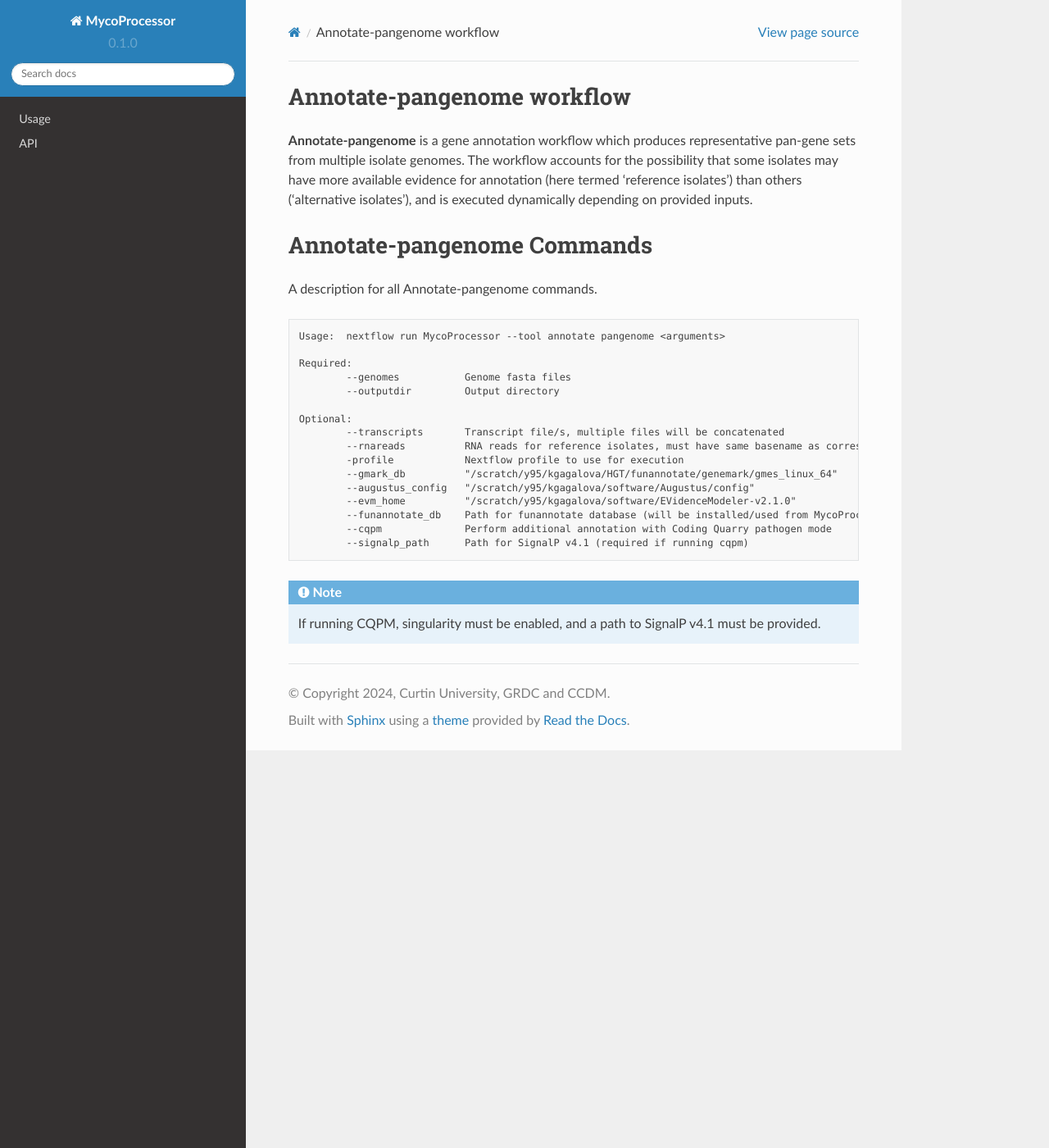
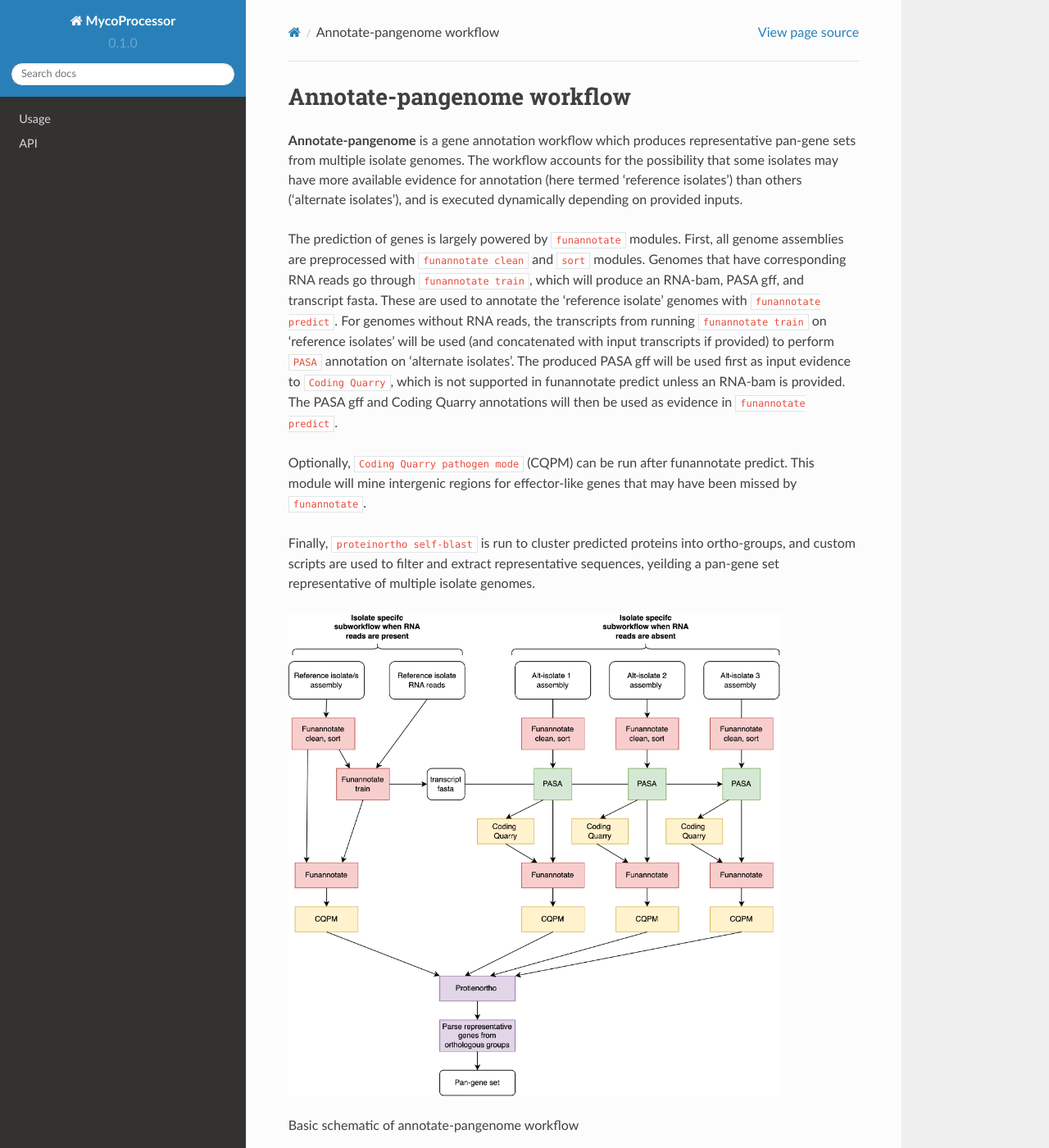
Before and after one commit to KristinaGagalova/MycoProcessor, a Sphinx documentation site: the page built from docs/source/annotate-pangenome.rst, in a window 1280 px wide and 1400 px high. Shown: the whole window at 82% size. Built offline with Sphinx 7.4.7 and the Read the Docs theme 2.0.0, drawn with Linux system fonts in a browser that asks for light colours; some of the changed text lies outside the part shown.

Commit message:
changes to annotate-pangenome

```diff
--- a/docs/source/annotate-pangenome.rst
+++ b/docs/source/annotate-pangenome.rst
@@ -5,8 +5,27 @@ Annotate-pangenome workflow
 representative pan-gene sets from multiple isolate genomes. The
 workflow accounts for the possibility that some isolates may have more
 available evidence for annotation (here termed 'reference isolates') than others
-('alternative isolates'), and is executed dynamically depending on provided inputs.
+('alternate isolates'), and is executed dynamically depending on provided inputs.
 
+The prediction of genes is largely powered by ``funannotate`` modules. First, all genome assemblies
+are preprocessed with ``funannotate clean`` and ``sort`` modules. Genomes that have corresponding RNA reads
+go through ``funannotate train``, which will produce an RNA-bam, PASA gff, and transcript fasta. These are
+used to annotate the 'reference isolate' genomes with ``funannotate predict``. For genomes without RNA reads, the transcripts from running ``funannotate train``
+on 'reference isolates' will be used (and concatenated with input transcripts if provided) to perform ``PASA`` annotation
+on 'alternate isolates'. The produced PASA gff will be used first as input evidence to ``Coding Quarry``, which is not supported in funannotate predict unless an RNA-bam is provided.
+The PASA gff and Coding Quarry annotations will then be used as evidence in ``funannotate predict``.
+
+Optionally, ``Coding Quarry pathogen mode`` (CQPM) can be run after funannotate predict. This module will mine intergenic regions for effector-like genes that may have been missed by ``funannotate``.
+
+Finally, ``proteinortho self-blast`` is run to cluster predicted proteins into ortho-groups, and custom scripts are used
+to filter and extract representative sequences, yeilding a pan-gene set representative of multiple isolate genomes.
+
+
+.. figure:: images/Annotate-pangenome.drawio.png
+  :width: 600
+  :alt: Basic schematic of annotate-pangenome workflow
+
+Basic schematic of annotate-pangenome workflow
 
 .. _commands:
 
```
Also changed, not shown: other parts of docs/source/annotate-pangenome.rst (+4 -4 lines), docs/source/images/Annotate-pangenome.drawio.png (added).
